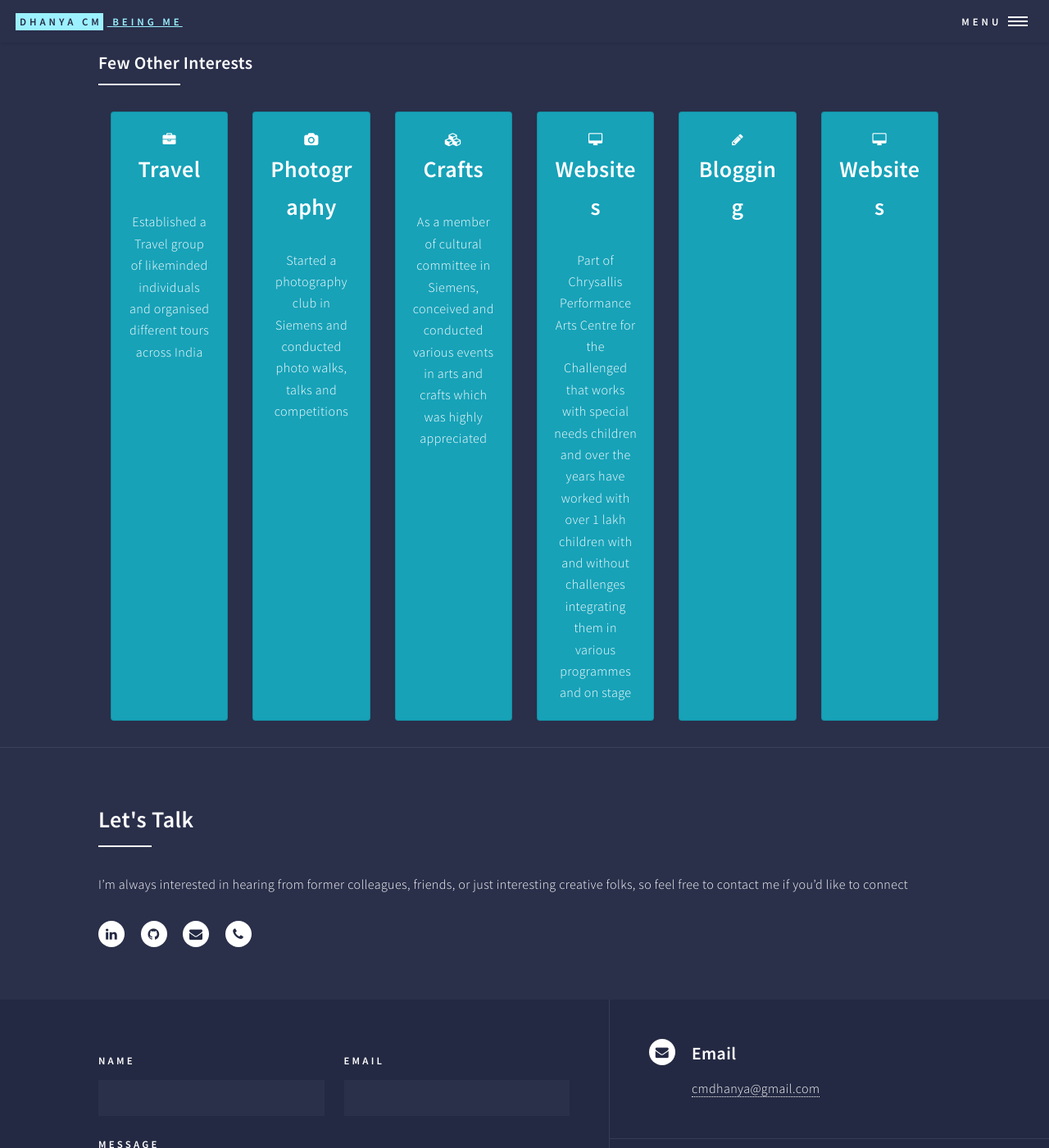
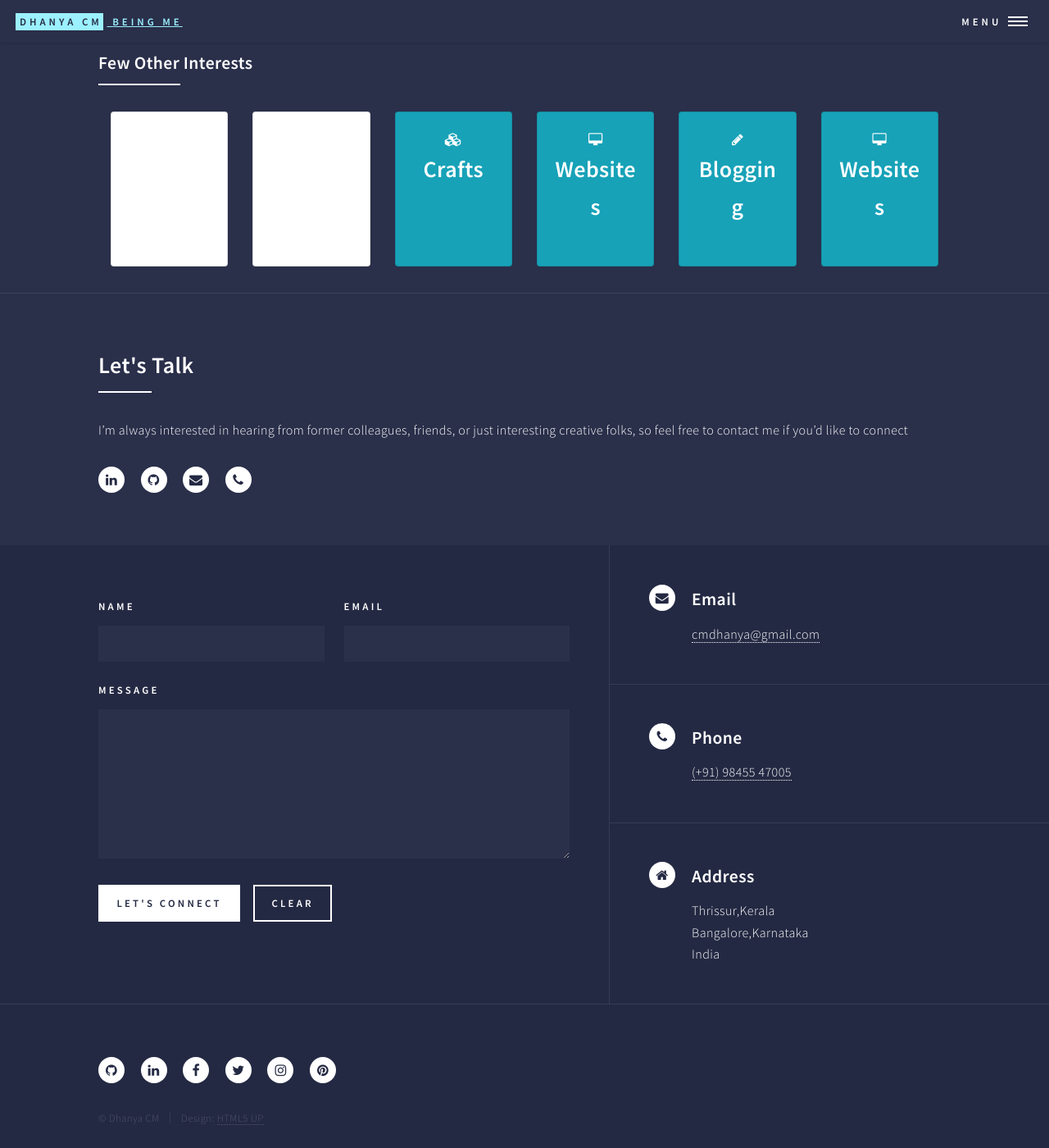
Before and after one commit to dhanyacm/dhanyacm, a Jekyll site: the page built from resume.html, in a window 1280 px wide and 1400 px high, scrolled down 2673 px. Shown: the whole window at 82% size. Built offline with Jekyll 4.4.1, drawn with Linux system fonts in a browser that asks for light colours; a script that is not in the unit is left out.

Commit message:
Update resume.html

```diff
--- a/resume.html
+++ b/resume.html
@@ -256,22 +256,22 @@ transformation phase </li>
 
 											<div class="container-fluid">
 											<div class="card-deck">
-												<div class="card bg-info animated fadeInUp">
+												<div class="card ">
 													<div class="card-body text-center">
 														<div class="icon"><i class="fa fa-briefcase"></i></div>
 														<h2>Travel</h2><!-- Title -->
-														<p class="card-text">Established a Travel group of likeminded individuals and organised different tours across India </p>
+														<p class="card-text"></p>
 													</div>
 												</div>
 
 
-												<div class="card bg-info">
+												<div class="card">
 													<div class="card-body text-center">
 														<div class="icon">
 															<i class="fa fa-camera"></i><!-- Icon -->
 														 </div>
 														 <h2>Photography</h2><!-- Title -->
-														 <p class="card-text">Started a photography club in Siemens and conducted photo walks, talks and competitions </p>
+														 <p class="card-text"></p>
 													</div>
 												</div>
 
@@ -279,14 +279,14 @@ transformation phase </li>
 													<div class="card-body text-center">
 													<div class="icon"><i class="fa fa-cubes"></i></div>
 													<h2>Crafts</h2><!-- Title -->
-													<p class="card-text">As a member of cultural committee in Siemens, conceived and conducted various events in arts and crafts which was highly appreciated</p>
+													<p class="card-text"></p>
 													</div>
 												</div>
 												<div class="card bg-info">
 													<div class="card-body text-center">
 													<div class="icon"><i class="fa fa-desktop"></i></div>
 													<h2>Websites</h2><!-- Title -->
-													<p class="card-text">Part of Chrysallis Performance Arts Centre for the Challenged that works with special needs children and over the years have worked with over 1 lakh children with and without challenges integrating them in various programmes and on stage</p>
+													<p class="card-text"></p>
 													</div>
 												</div>
 													<div class="card bg-info">
```
